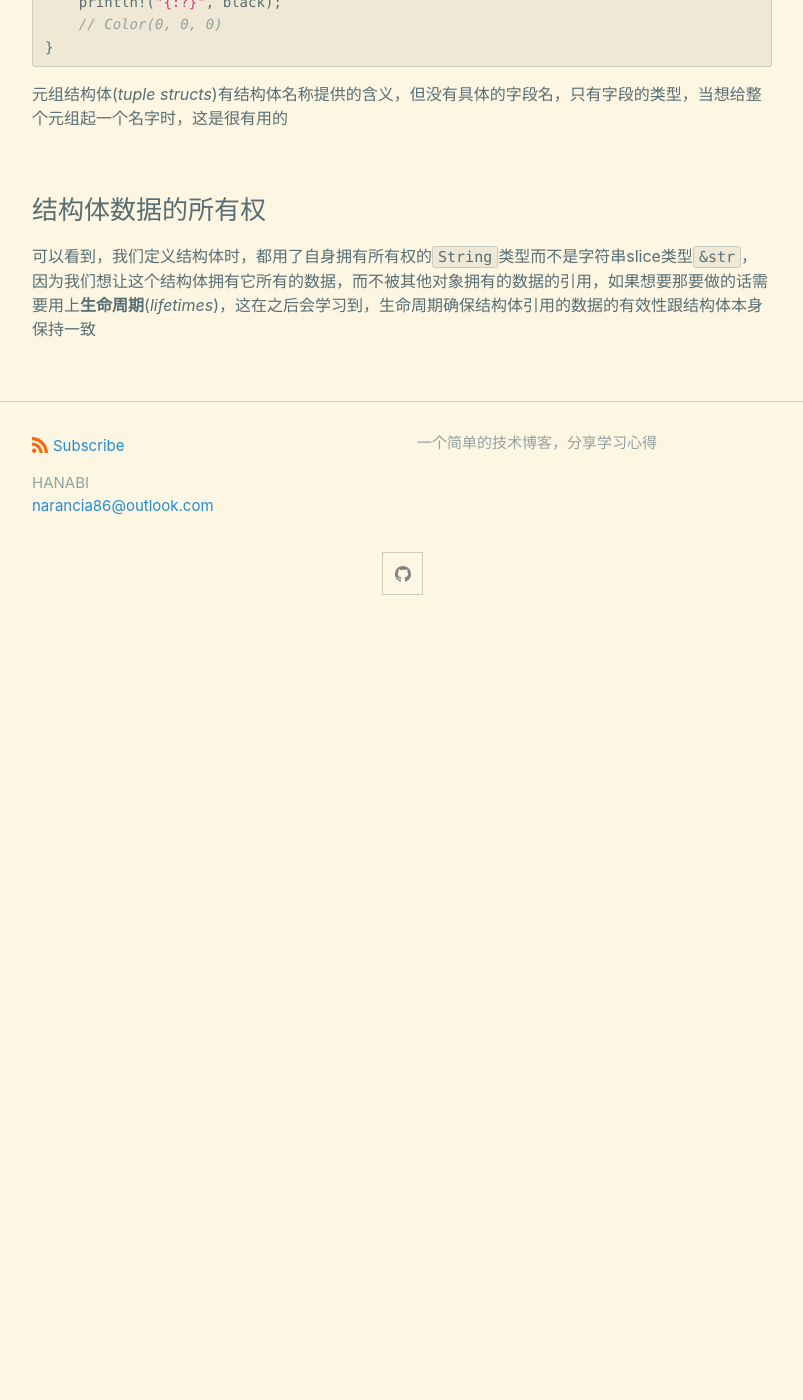
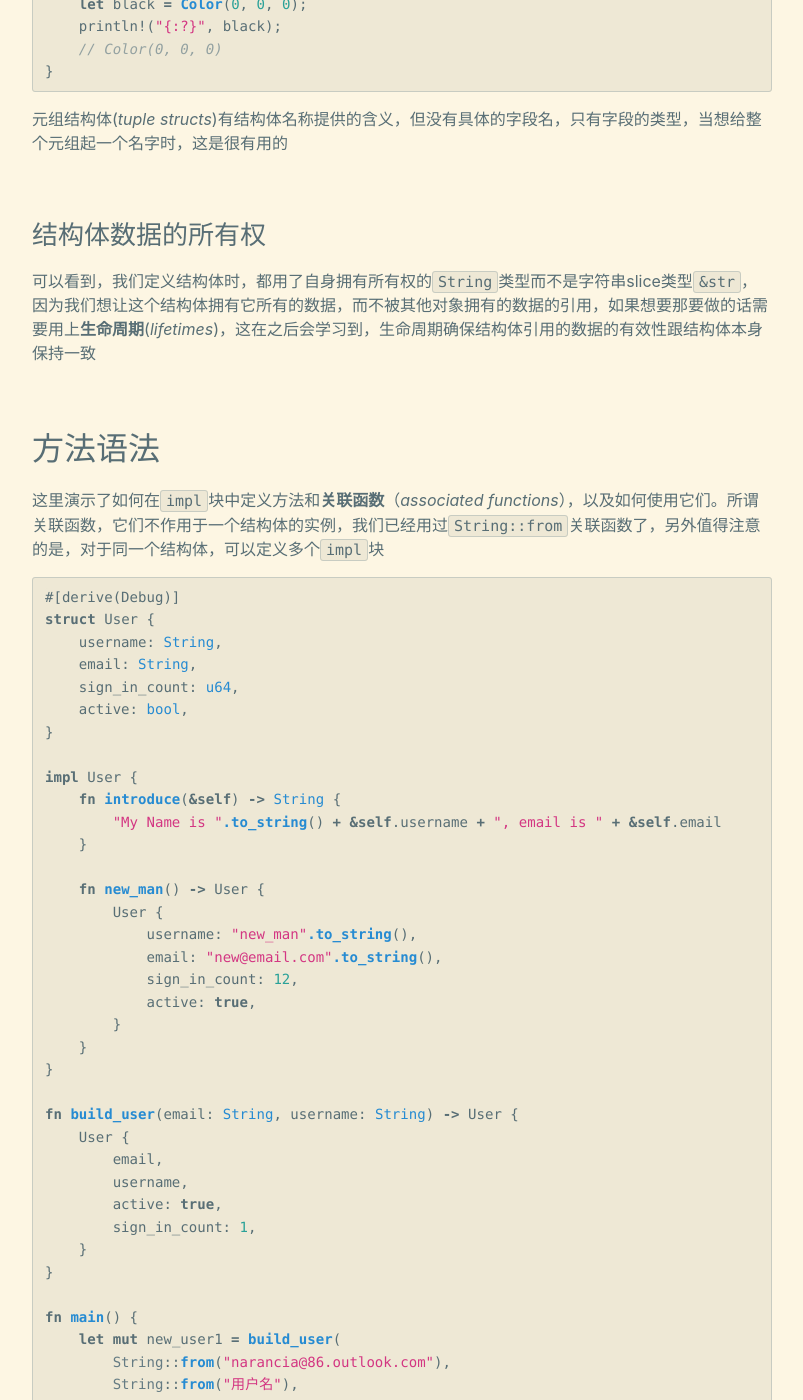
Before and after one commit to KamenRiderKuuga/kamenriderkuuga.github.io, a Jekyll site: the page built from _posts/2020-09-09-Rust-3.md, in a window 1280 px wide and 1400 px high, scrolled down 1768 px. Shown: the whole window, without its empty margins (238-1041 px from the left). Built offline with Jekyll 4.4.1, drawn with Linux system fonts in a browser that asks for light colours; before the commit the page ends 2398 px from its top, so only the background shows below that; some of the changed text lies outside the part shown.

Commit message:
Update 2020-09-09-Rust-3.md

````diff
--- a/_posts/2020-09-09-Rust-3.md
+++ b/_posts/2020-09-09-Rust-3.md
@@ -11,7 +11,7 @@ tags: Rust
 
 ## 定义、实例化、使用结构体
 
-这里展示如何定义并且实例化一个结构体，然后对结构体的字段内容进行调整，并输出到控制台。另外还演示了如何用函数处理具有重复字段值的结构体的初始化，以及使用一个已有的结构体实例的字段来快速初始化一个新的结构体实例：
+这里展示如何定义并且实例化一个结构体，然后对结构体的字段内容进行调整，并输出到控制台(这里演示了`#[derive(Debug)]`注解的用法和如何调用`println!()`打印结构体)。另外还演示了如何用函数处理具有重复字段值的结构体的初始化，以及使用一个已有的结构体实例的字段来快速初始化一个新的结构体实例：
 
 ```rust
 #[derive(Debug)]
@@ -80,3 +80,59 @@ fn main() {
 ### 结构体数据的所有权
 
 可以看到，我们定义结构体时，都用了自身拥有所有权的`String`类型而不是字符串slice类型`&str`，因为我们想让这个结构体拥有它所有的数据，而不被其他对象拥有的数据的引用，如果想要那要做的话需要用上**生命周期**(*lifetimes*)，这在之后会学习到，生命周期确保结构体引用的数据的有效性跟结构体本身保持一致
+
+## 方法语法
+
+这里演示了如何在`impl`块中定义方法和**关联函数**（*associated functions*），以及如何使用它们。所谓关联函数，它们不作用于一个结构体的实例，我们已经用过`String::from`关联函数了，另外值得注意的是，对于同一个结构体，可以定义多个`impl`块
+
+```rust
+#[derive(Debug)]
+struct User {
+    username: String,
+    email: String,
+    sign_in_count: u64,
+    active: bool,
+}
+
+impl User {
+    fn introduce(&self) -> String {
+        "My Name is ".to_string() + &self.username + ", email is " + &self.email
+    }
+
+    fn new_man() -> User {
+        User {
+            username: "new_man".to_string(),
+            email: "new@email.com".to_string(),
+            sign_in_count: 12,
+            active: true,
+        }
+    }
+}
+
+fn build_user(email: String, username: String) -> User {
+    User {
+        email,
+        username,
+        active: true,
+        sign_in_count: 1,
+    }
+}
+
+fn main() {
+    let mut new_user1 = build_user(
+        String::from("narancia@86.outlook.com"),
+        String::from("用户名"),
+    );
+
+    println!("{}", new_user1.introduce());
+    // My Name is 用户名, email is narancia@86.outlook.com
+
+    println!("{:#?}", User::new_man());
+    // User {
+    //     username: "new_man",
+    //     email: "new@email.com",
+    //     sign_in_count: 12,
+    //     active: true,
+    // }
+}
+```
````
